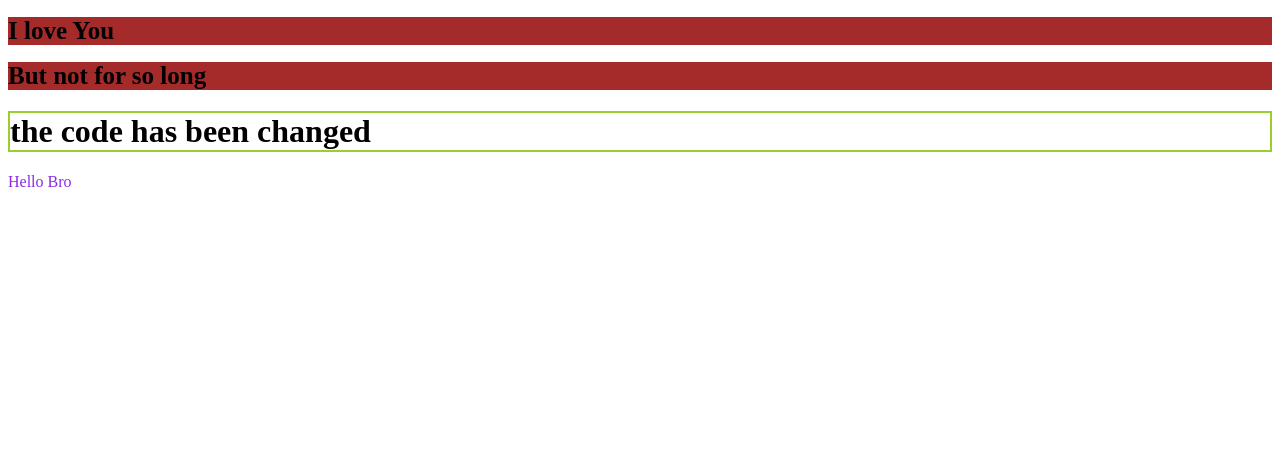
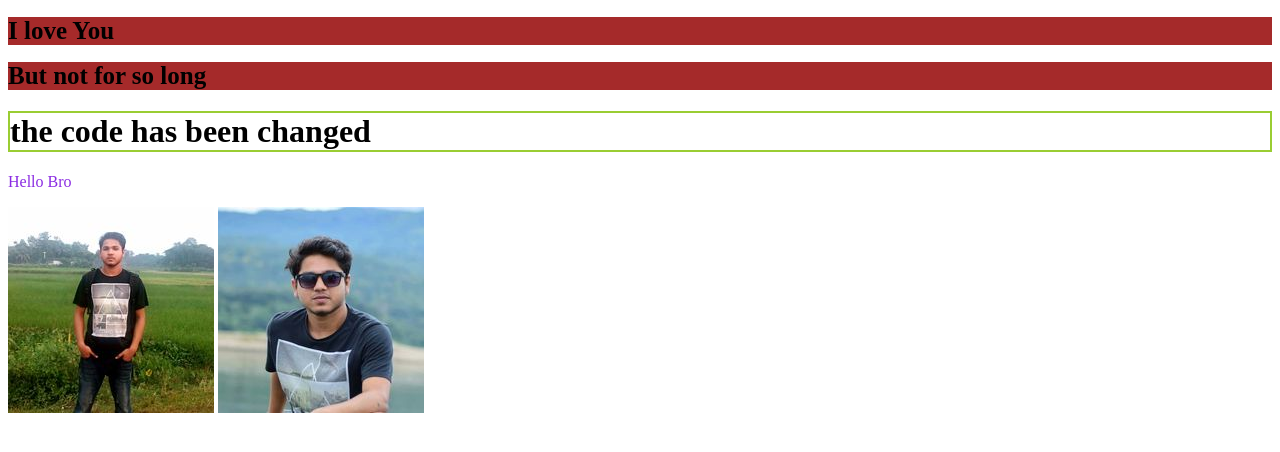
Before and after one commit to shahariarNasim/third-web-repo, a plain HTML site: page index.html in a window 1280 px wide. Drawn offline with Linux system fonts and the light colour scheme.

Commit message:
chobi patailam

```diff
--- a/index.html
+++ b/index.html
@@ -13,5 +13,7 @@
     <h1 class="abc">But not for so long</h1>
     <h1 class="def">the code has been changed</h1>
     <p id="st">Hello Bro</p>
+    <img src="mato-nasim.jpg" alt="Nasimer chobi chiloo">
+    <img src="Vula-nasim.jpg" alt="Vola gonjer Nasimer chobi">
 </body>
 </html>
```
Also changed, not shown: mato-nasim.jpg (added), vula-nasim.jpg (added).
